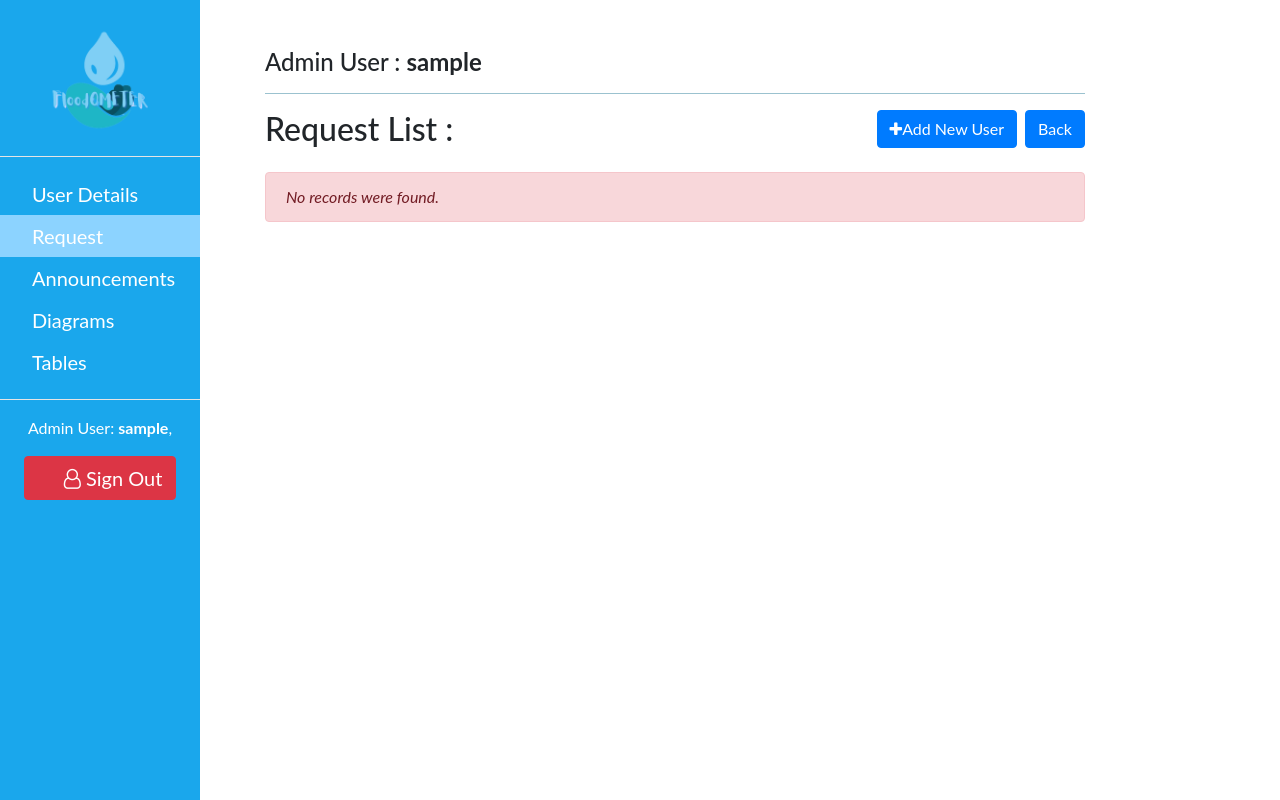
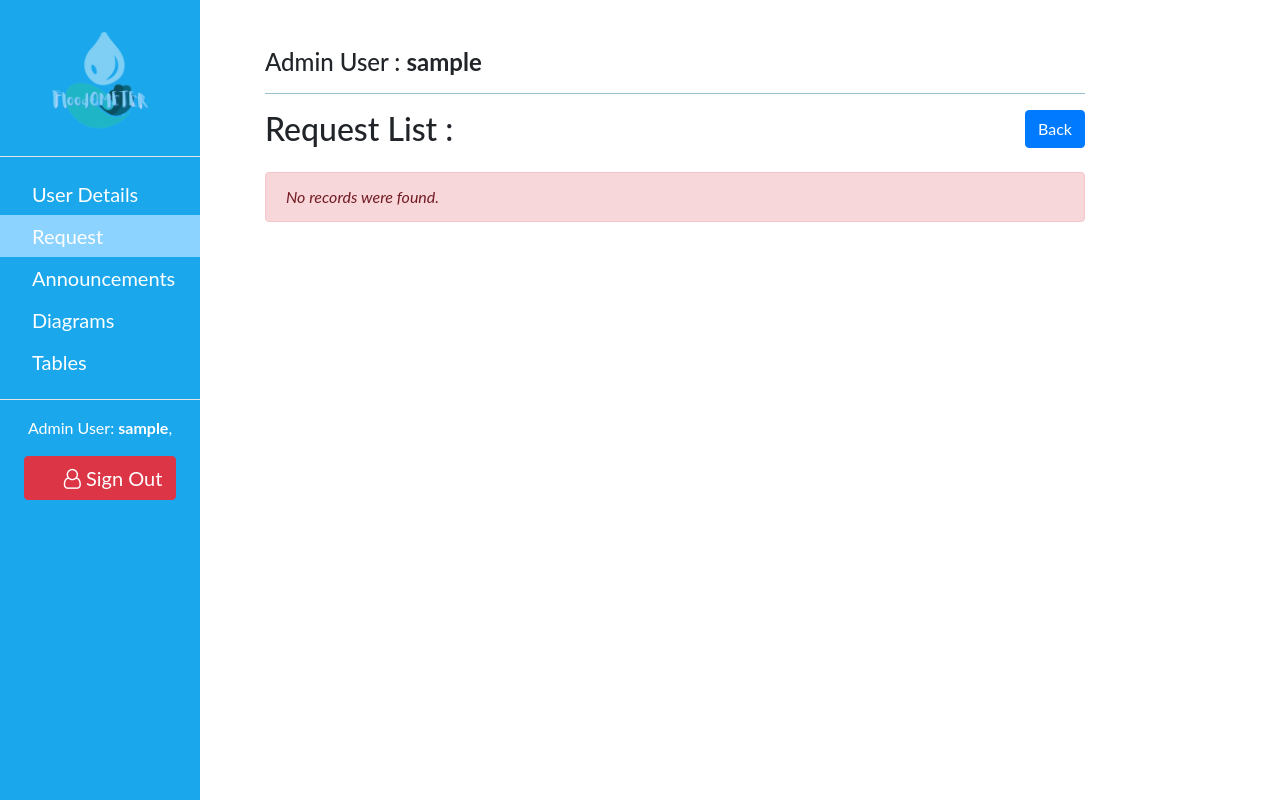
Before and after one commit to ercknard/MaysiloMeter, a PHP site: page /Admin/AdminDashboard/Request.php in a window 1280 px wide. Run offline with PHP 8.4, Linux system fonts and the light colour scheme; the visitor is signed in with stand-in values (Sample User, id 1); data that the repository does not hold is empty.

Commit message:
Update Request.php

```diff
--- a/Admin/AdminDashboard/Request.php
+++ b/Admin/AdminDashboard/Request.php
@@ -105,7 +105,7 @@ body {
                     <h4>Admin User : <b><?php echo htmlspecialchars($_SESSION["username"]); ?></b> </h4>
                     <hr color="lightblue" width="100%">
                         <h2 class="pull-left">Request List :     </h2>
-                        <a href="../welcome.php" class="btn btn-primary pull-right ml-2">Back</a> <a href="create.php" class="btn btn-primary pull-right"><i class="fa fa-plus"></i>Add New User</a>
+                        <a href="../welcome.php" class="btn btn-primary pull-right ml-2">Back</a>
                     </div>
                     <?php
                     // Include config file
```
